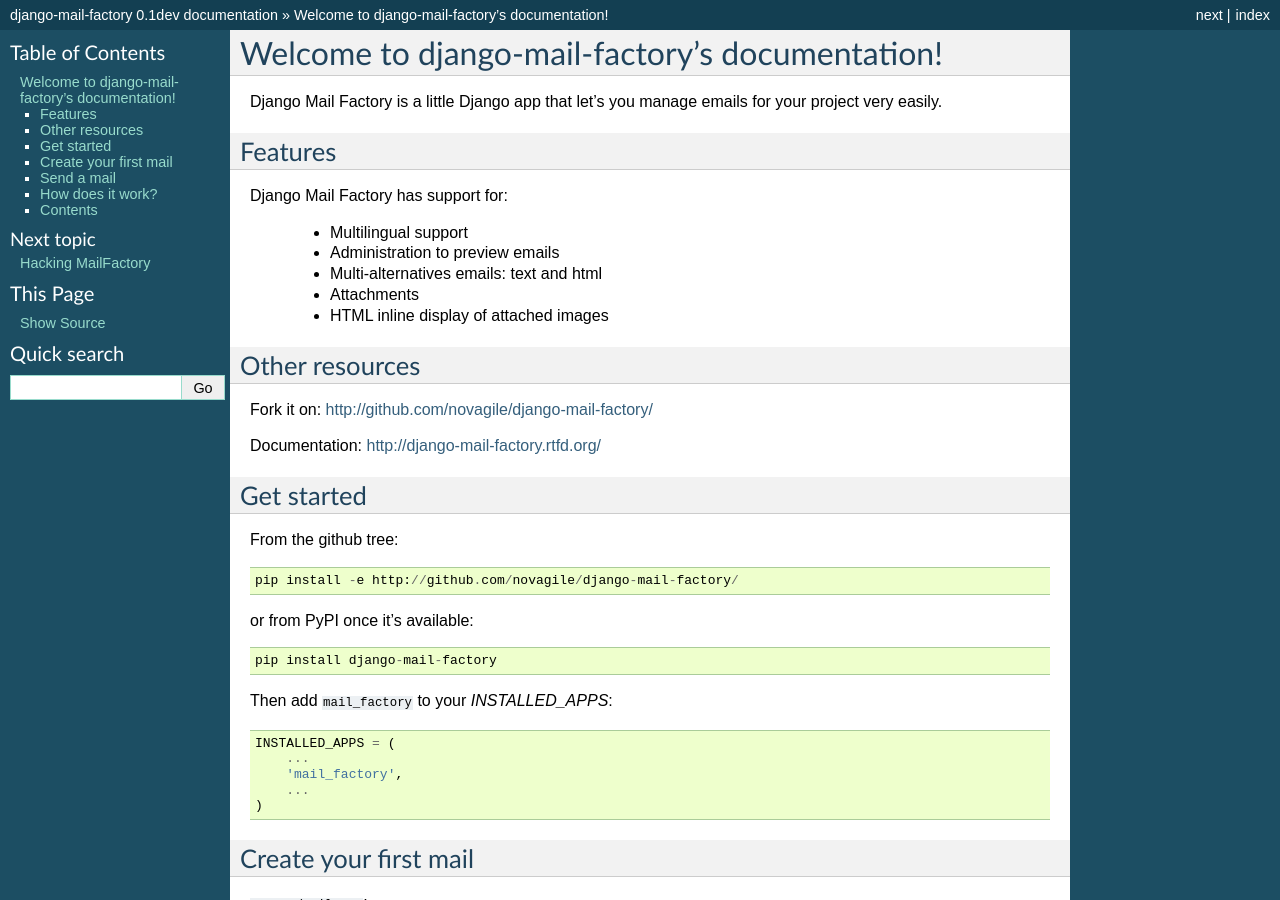
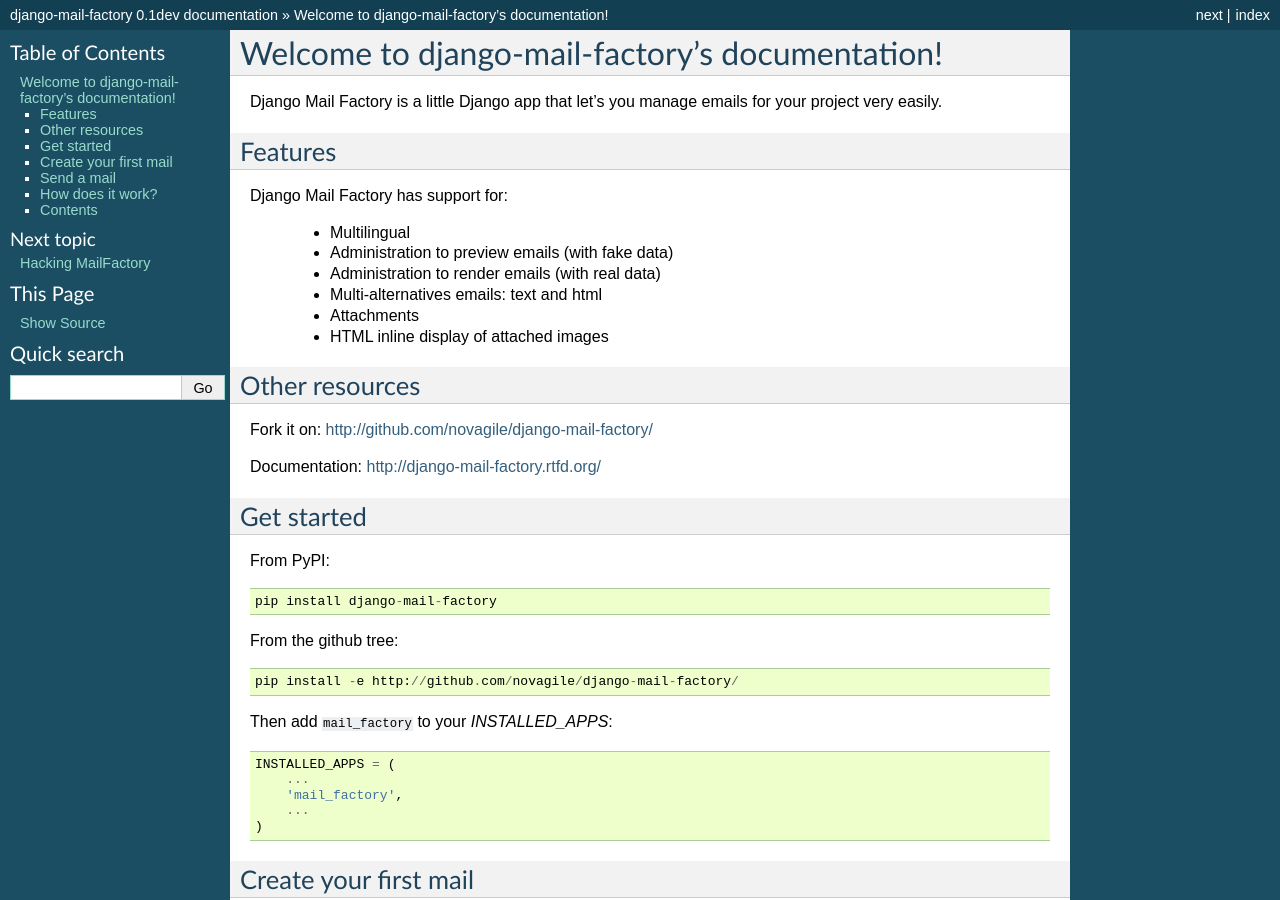
Before and after one commit to peopledoc/django-mail-factory, a Sphinx documentation site: the page built from docs/source/index.rst, in a window 1280 px wide and 900 px high. Built offline with Sphinx 7.4.7, drawn with Linux system fonts in a browser that asks for light colours.

```diff
--- a/docs/source/index.rst
+++ b/docs/source/index.rst
@@ -14,8 +14,9 @@ Features
 
 Django Mail Factory has support for:
 
- * Multilingual support
- * Administration to preview emails
+ * Multilingual
+ * Administration to preview emails (with fake data)
+ * Administration to render emails (with real data)
  * Multi-alternatives emails: text and html
  * Attachments
  * HTML inline display of attached images
@@ -32,13 +33,13 @@ Documentation: http://django-mail-factory.rtfd.org/
 Get started
 -----------
 
+From PyPI::
+
+    pip install django-mail-factory
+
 From the github tree::
 
     pip install -e http://github.com/novagile/django-mail-factory/
-
-or from PyPI once it's available::
-
-    pip install django-mail-factory
 
 Then add ``mail_factory`` to your *INSTALLED_APPS*::
 
```
Also changed, not shown: README.rst (+29 -4 lines), setup.py (+19 -23 lines), .travis.yml, 5 other files.
